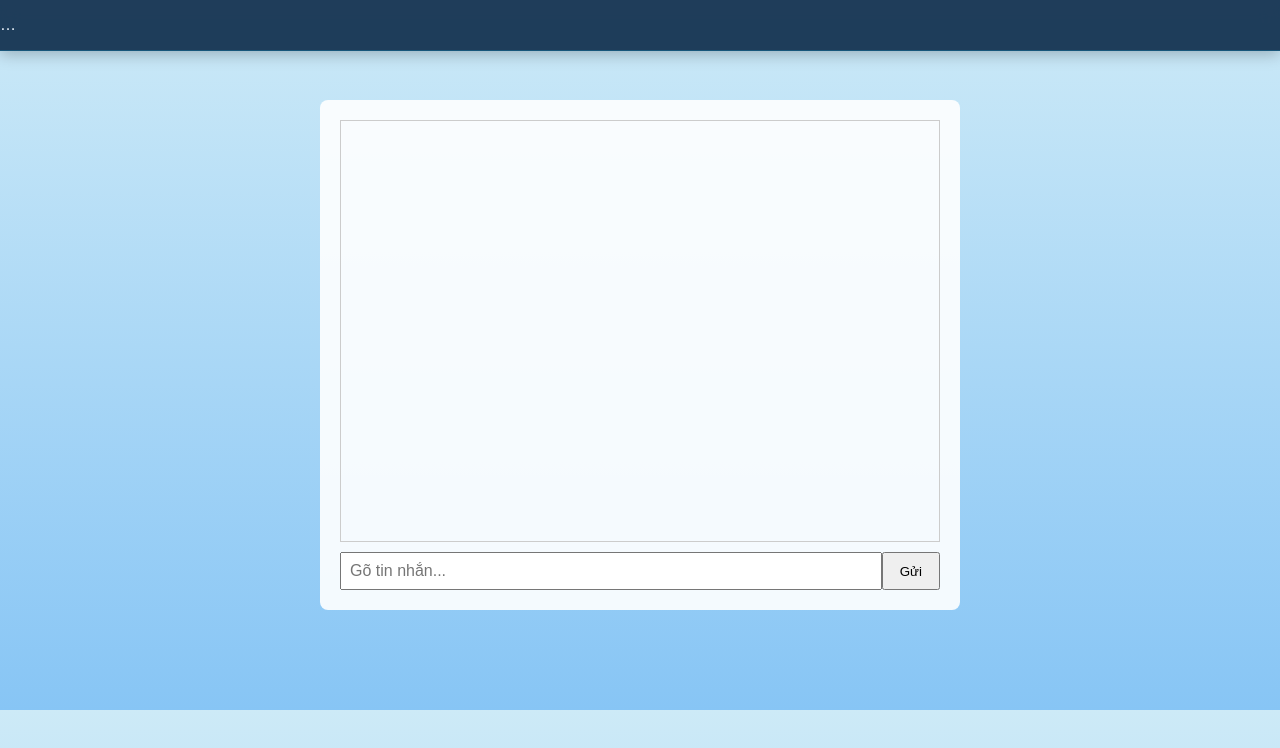
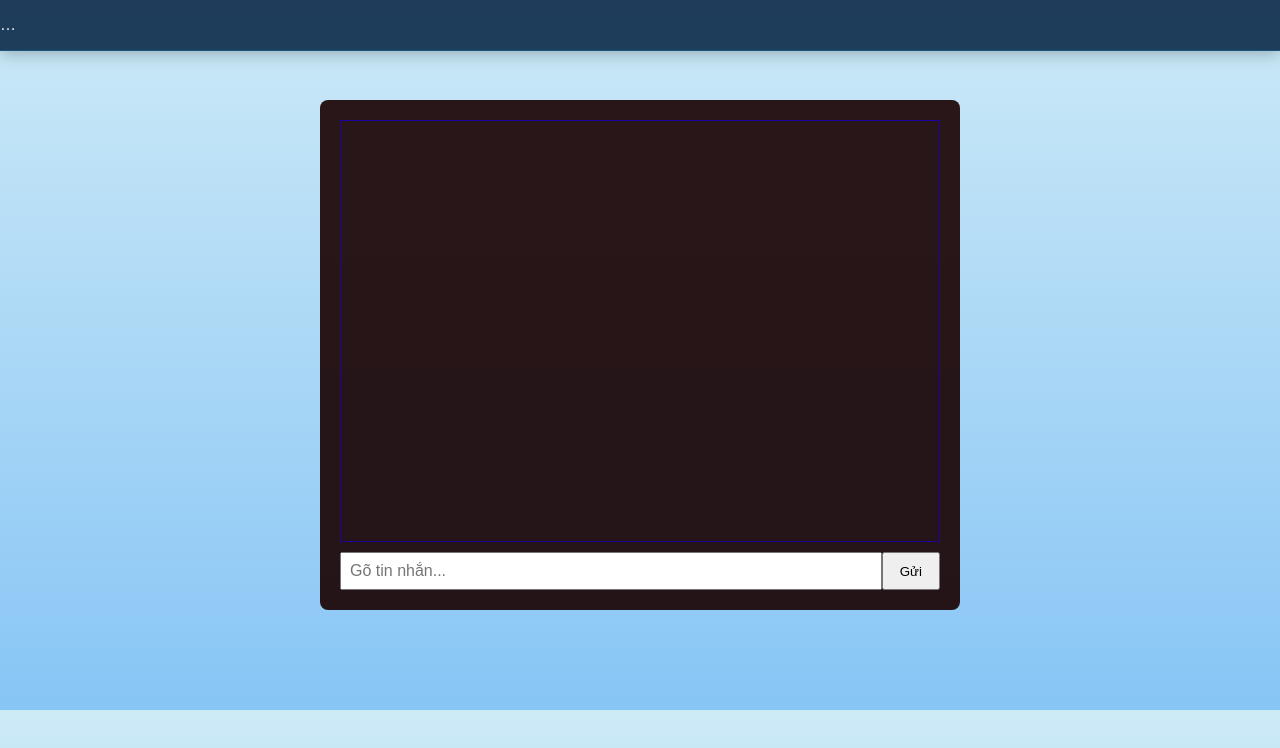
Before and after one commit to NguyenNgocHai2811/SeaProject, a website: page views/chat.html in a window 1280 px wide. Drawn offline with nearby package versions, Linux system fonts and the light colour scheme.

Commit message:
done project

```diff
--- a/public/css/chat.css
+++ b/public/css/chat.css
@@ -3,7 +3,7 @@
 .chat-container {
   max-width: 600px;
   margin: 100px auto;
-  background: rgba(255,255,255,0.9);
+  background: rgba(25, 0, 0, 0.9);
   border-radius: 8px;
   padding: 20px;
 }
@@ -12,7 +12,7 @@
   height: 400px;
   overflow-y: auto;
   padding: 10px;
-  border: 1px solid #ccc;
+  border: 1px solid #1c049f;
 }
 
 .message {
--- a/public/js/api/chat.js
+++ b/public/js/api/chat.js
@@ -62,7 +62,7 @@ if (!joinRes.ok) {
   socket.on('newMessage', msg => {
     const div = document.createElement('div');
     div.className = 'message';
-    div.innerHTML = `<strong>${msg.sender.username || msg.sender._id}</strong>: ${msg.text}`;
+    div.innerHTML = `<strong>${msg.sender.username || msg.sender._id }</strong>: ${msg.text}`;
     messagesEl.appendChild(div);
     messagesEl.scrollTop = messagesEl.scrollHeight;
   });
--- a/server.js
+++ b/server.js
@@ -88,6 +88,8 @@ io.on('connection', socket => {
     if (!room || !room.members.some(m => m.equals(socket.user.id))) {
       return;
     }
+        // ensure the sender socket is joined to the room before broadcasting
+    socket.join(roomId);
     const Message = require('./model/Message');
     const msg = await Message.create({
       roomId,
```
